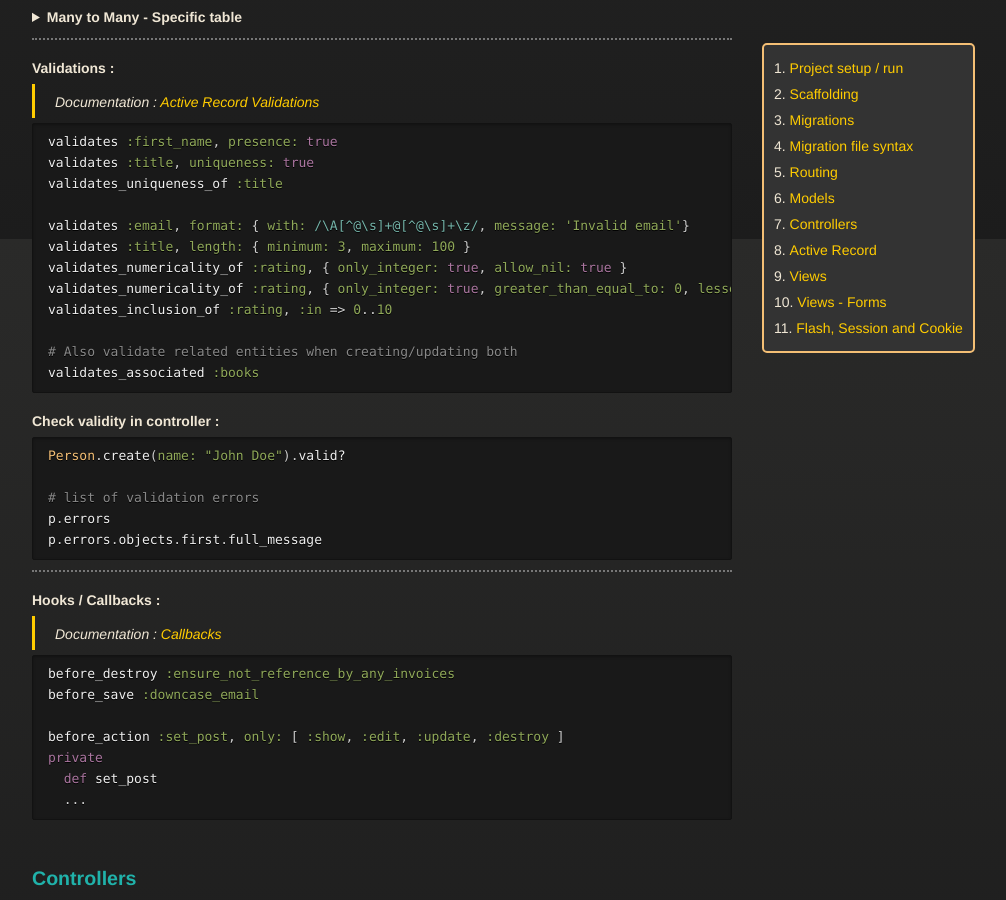
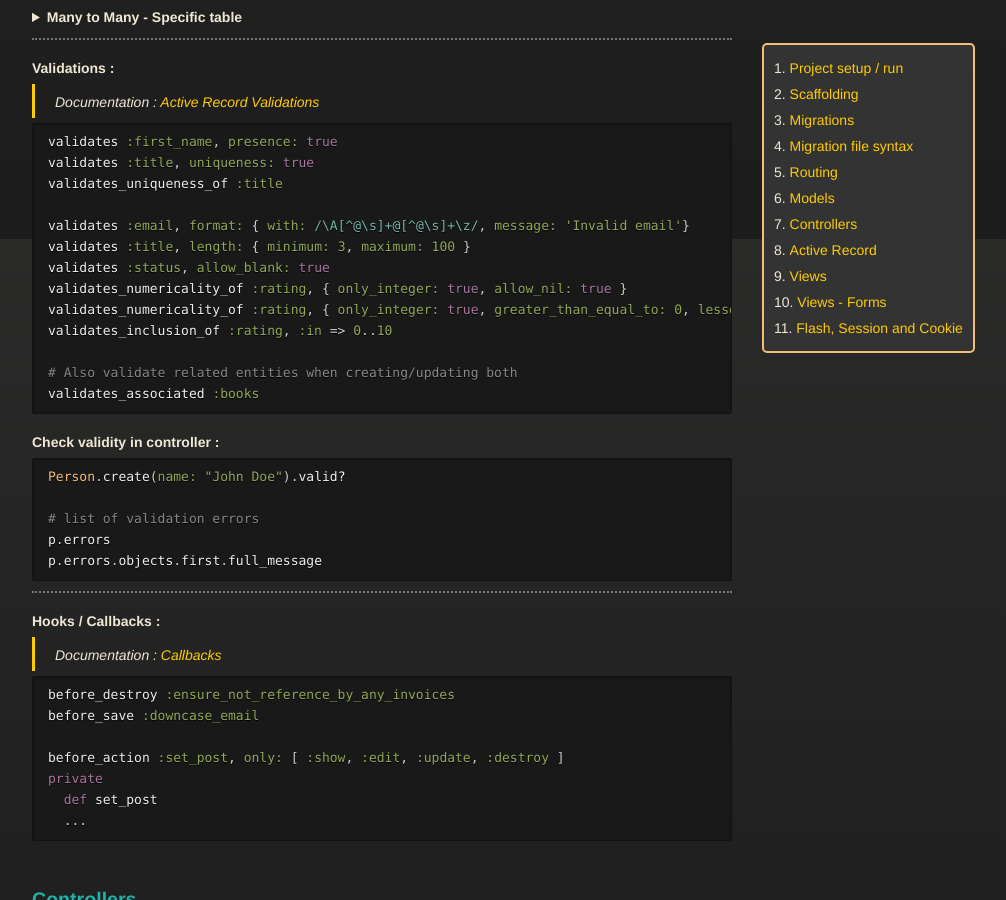
Before and after one commit to vincent-clipet/cheatsheets, a Jekyll site: the page built from markdown/ruby-on-rails.md, in a window 1280 px wide and 900 px high, scrolled down 4261 px. Shown: the whole window, without its empty margins (258-1264 px from the left). Built offline with Jekyll 4.4.1, drawn with Linux system fonts in a browser that asks for light colours; our own code applies the rules of GitHub Pages for plain Markdown files.

Commit message:
feat(ruby): minor edit

```diff
--- a/markdown/ruby-on-rails.md
+++ b/markdown/ruby-on-rails.md
@@ -298,6 +298,7 @@ validates_uniqueness_of :title
 
 validates :email, format: { with: /\A[^@\s]+@[^@\s]+\z/, message: 'Invalid email'}
 validates :title, length: { minimum: 3, maximum: 100 }
+validates :status, allow_blank: true
 validates_numericality_of :rating, { only_integer: true, allow_nil: true }
 validates_numericality_of :rating, { only_integer: true, greater_than_equal_to: 0, lesser_than_or_equal_to: 10 }
 validates_inclusion_of :rating, :in => 0..10
```
